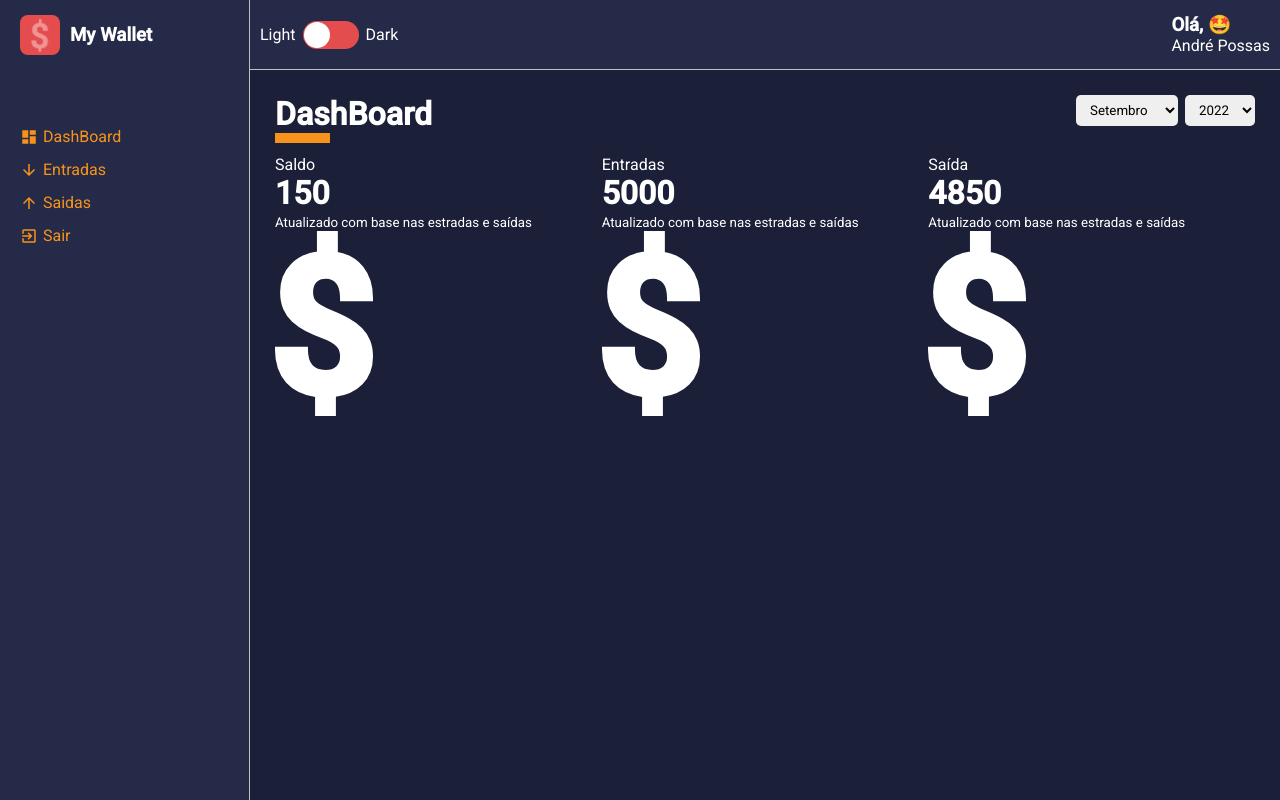
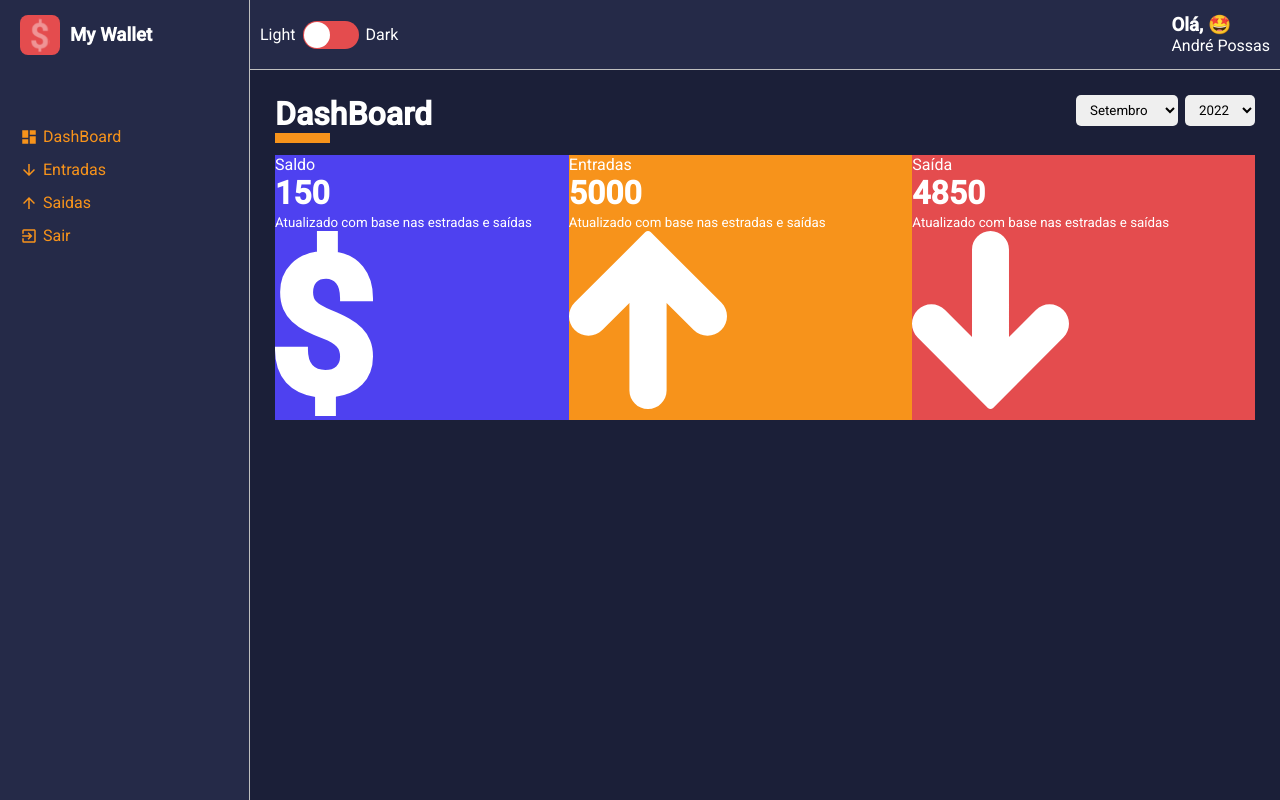
Before and after one commit to dekopossas/dashboard, a React (Create React App) app in the folder frontend/: page /dashboard in a window 1280 px wide. Built offline with nearby package versions, Linux system fonts and the light colour scheme.

Commit message:
icon selected'

```diff
--- a/frontend/src/components/WalletBox/index.tsx
+++ b/frontend/src/components/WalletBox/index.tsx
@@ -1,4 +1,4 @@
-import React from 'react';
+import React, { useMemo } from 'react';
 
 // Assets
 import dolarImg from '../../assets/dolar.svg';
@@ -16,12 +16,25 @@ interface IWalletBoxProps {
 }
 
 function WalletBox({ title, amount, footerlabe, icon, color }: IWalletBoxProps) {
+  const iconSelected = useMemo(() => {
+    switch (icon) {
+      case 'dolar':
+        return dolarImg;
+      case 'arrow-down':
+        return arrowDownImg;
+      case 'arrow-up':
+        return arrowUpImg;
+      default:
+        return undefined;
+    }
+  }, [icon]);
+
   return (
     <Container color={color}>
       <span>{title}</span>
       <h1>{amount}</h1>
       <small>{footerlabe}</small>
-      <img src={dolarImg} alt={title} />
+      <img src={iconSelected} alt={title} />
     </Container>
   );
 }
--- a/frontend/src/components/WalletBox/styles.ts
+++ b/frontend/src/components/WalletBox/styles.ts
@@ -1,3 +1,9 @@
-import styled from "styled-components";
+import styled from 'styled-components';
 
-export const Container = styled.div``;
+interface IcontainerProps {
+  color: string;
+}
+
+export const Container = styled.div`
+  background-color: ${(props) => props.color};
+`;
```
